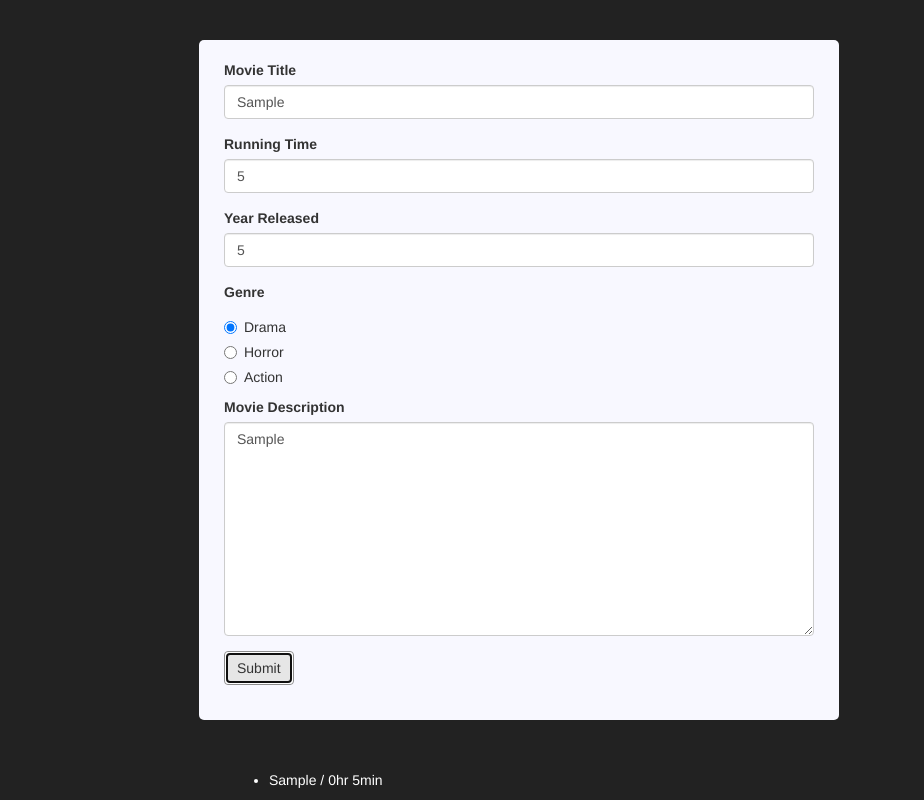
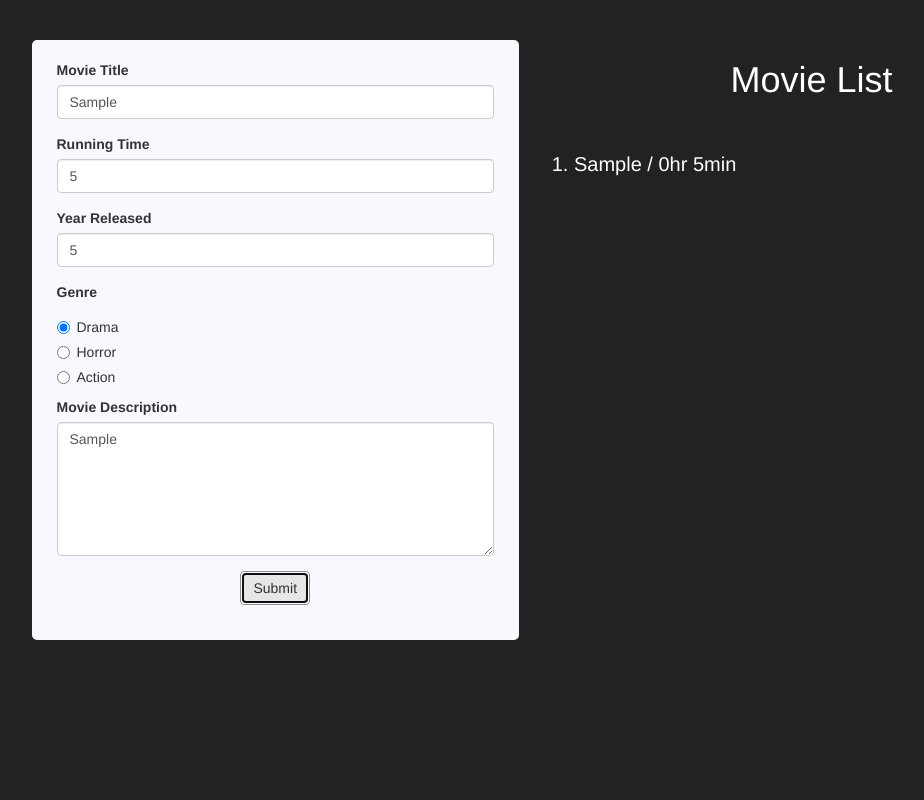
Before and after one commit to jperez4509/formProject, a plain HTML site: page index.html in a window 1280 px wide. Both pictures are taken after typing "Sample", "5", "5", "Sample" into the empty fields and a click on the button "Submit". Shown: the whole page, without its empty margins (121-1045 px from the left). Drawn offline with Linux system fonts and the light colour scheme.

Commit message:
first commit

```diff
--- a/css/style.css
+++ b/css/style.css
@@ -1,9 +1,12 @@
-.center {
-	float: none;
-	margin: 0 auto;
+.left {
 	top: 40px;
+	margin-bottom: 50px;
 	background-color: ghostwhite;
 	border-radius: 5px;
+}
+
+.right {
+	top: 40px;
 }
 
 body {
@@ -14,9 +17,15 @@ form {
 	padding: 20px 10px;
 }
 
-ul {
+h1 {
+	color: #fff;
+}
+
+ol {
 	margin-top: 50px;
+	margin-bottom: 50px;
 }
 li{
 	color: #ffffff;
+	font-size: 20px;
 }
--- a/index.html
+++ b/index.html
@@ -7,9 +7,9 @@
 	<link rel="stylesheet" href="css/style.css">
 </head>
 <body>
-	<div class="container-fluid">
+	<div class="container">
 		<div class="row">
-			<div class="col-md-6 center">
+			<div class="col-sm-5 col-sm-offset-1 left">
 				<form name="newMovieForm" id="newMovieForm">
 					<div class="form-group">
 						<label for="movieTitle">Movie Title</label>
@@ -17,11 +17,11 @@
 					</div>
 					<div class="form-group">
 						<label for="runningTime">Running Time</label>
-						<input type="number" class="form-control" id="runningTime" placeholder="80">
+						<input type="number" class="form-control" id="runningTime" placeholder="Time in Minutes">
 					</div>
 					<div class="form-group">
 						<label for="yearReleased">Year Released</label>
-						<input type="number" class="form-control" id="yearReleased" placeholder="1989">
+						<input type="number" class="form-control" id="yearReleased" placeholder="Year">
 					</div>
 
 					<label>Genre</label>
@@ -45,22 +45,25 @@
 					</div>
 
 					<label for="description">Movie Description</label>
-					<textarea name="description" id="description" class="form-group form-control" rows="10" placeholder="Place your movie description here."></textarea>
+					<textarea name="description" id="description" class="form-group form-control" rows="6" placeholder="Place your movie description here."></textarea>
 					<div class="form-group">
-						<button type="submit" class="btn btn-default " id="submit">Submit</button>
+						<button type="submit" class="btn btn-default center-block " id="submit">Submit</button>
 
 					</div>
 
 				</form>
 
-				<div class="col-sm-6 centered">
-					<ul id="list">
+			</div>
+			<div class="col-sm-6 right">
+				<h1 class="text-center">Movie List</h1>
+				<ol id="list">
 
-					</ul>
-				</div>
+				</ol>
 			</div>
 		</div>
+		<!--end of row-->
 	</div>
+	<!--end of container-->
 	<script src="js/script.js"></script>
 </body>
 </html>
--- a/js/script.js
+++ b/js/script.js
@@ -14,7 +14,7 @@ Movie.prototype = {
 	},
 
 	preview: function preview(){
-		var preDesc = this.desc.slice(0, 5);
+		var preDesc = this.desc.slice(0, 50);
 		return preDesc + "...";
 	}
 
@@ -41,8 +41,8 @@ submit.addEventListener("click", function (evt) {
 	var inputMovie = new Movie(title, time, year, genreInput, description);
 
 	var li = e('li', inputMovie.movieTitle + " / " + inputMovie.runningTimeHours() , {class:"movieDesc", rel:inputMovie.preview() });
-	var ul = document.getElementById("list");
-	ul.appendChild(li);
+	var ol = document.getElementById("list");
+	ol.appendChild(li);
 
 
 	li.addEventListener("click", function () {
```
